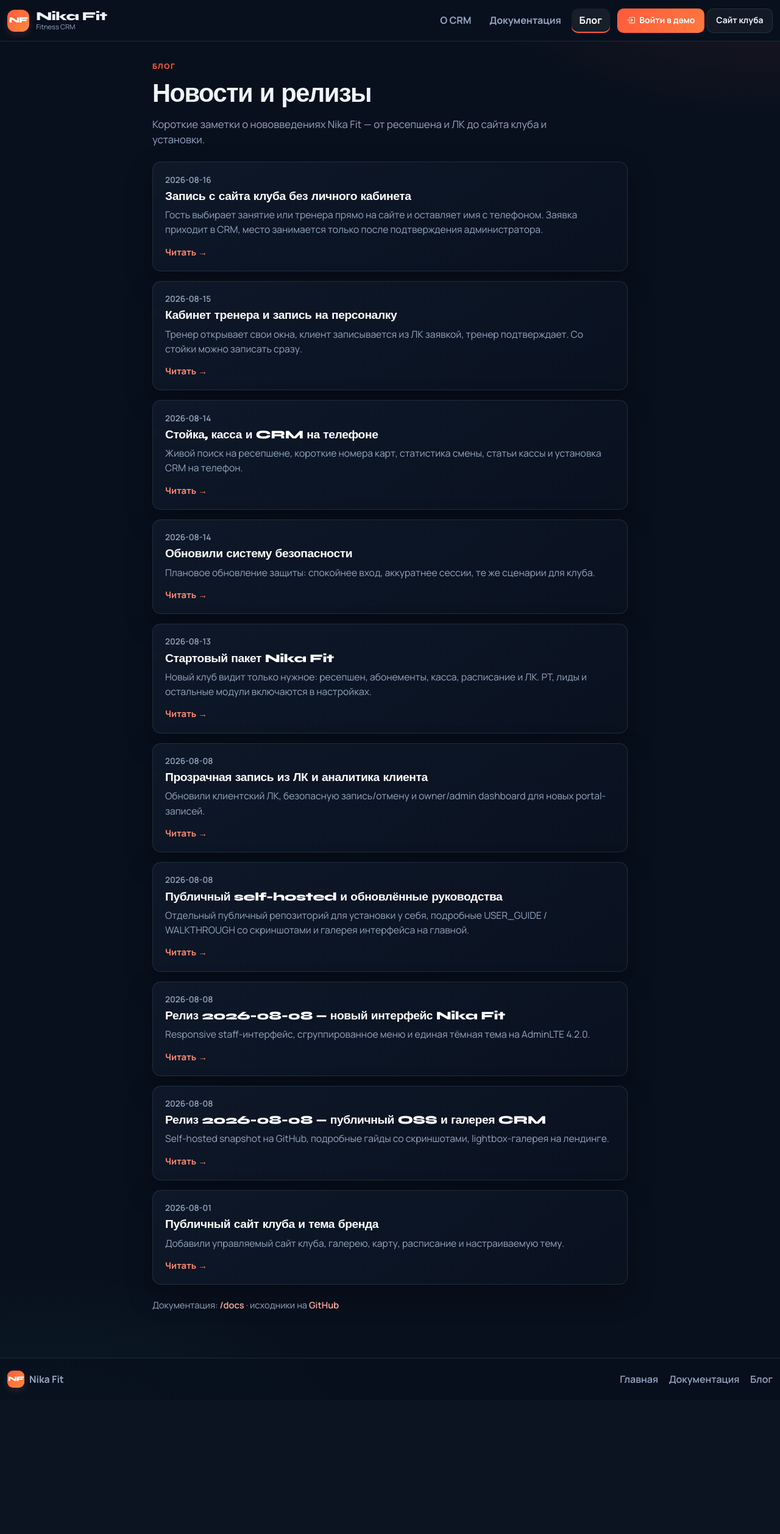
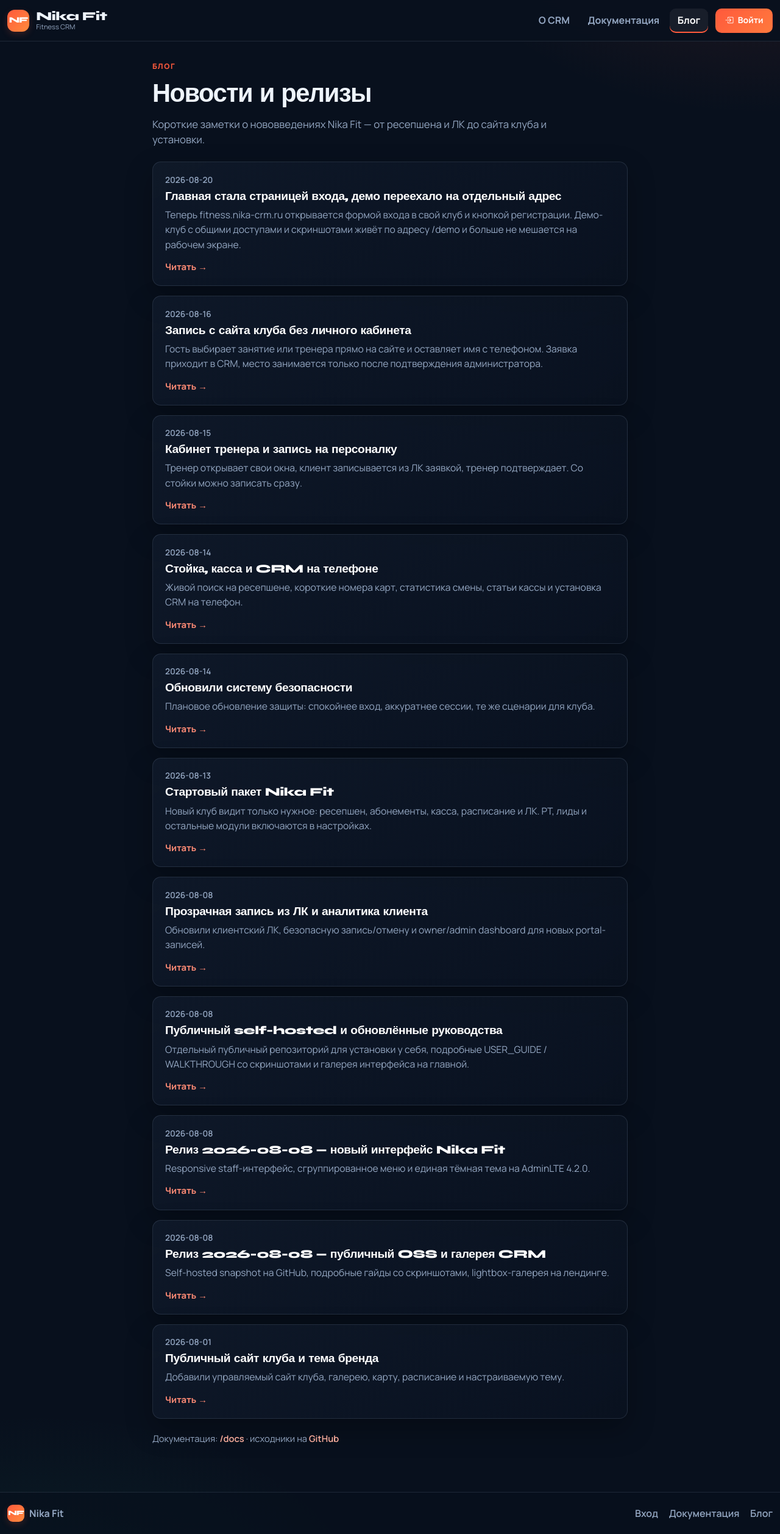
Before and after one commit to nika-sc/Nika-Fitness-CRM, a Flask app: page /blog in a window 1280 px wide. Shown: the whole page at 61% size. Before the commit the page ends 2281 px from the top, so only its background shows below. Run offline with Flask 3, Linux system fonts and the light colour scheme; some libraries are stand-ins or nearby versions.

Commit message:
Release v0.1.17-selfhosted

```diff
--- a/docs/blog/desk-stats-cash-pwa-2026-08.md
+++ b/docs/blog/desk-stats-cash-pwa-2026-08.md
@@ -36,4 +36,4 @@ summary: Живой поиск на ресепшене, короткие ном
 
 Подробные шаги для стойки и кассы — в [руководстве](/docs) и сценарии рабочего дня.
 
-Демо: [fitness.nika-crm.ru](https://fitness.nika-crm.ru/). Вопросы: info@nika-sc.ru.
+Демо: [fitness.nika-crm.ru/demo](https://fitness.nika-crm.ru/demo). Вопросы: info@nika-sc.ru.
--- /dev/null
+++ b/docs/blog/entry-page-and-demo-2026-08.md
@@ -0,0 +1,34 @@
+---
+title: Главная стала страницей входа, демо переехало на отдельный адрес
+slug: entry-page-and-demo-2026-08
+date: 2026-08-20
+summary: Теперь fitness.nika-crm.ru открывается формой входа в свой клуб и кнопкой регистрации. Демо-клуб с общими доступами и скриншотами живёт по адресу /demo и больше не мешается на рабочем экране.
+---
+
+# Главная стала страницей входа, демо переехало на отдельный адрес
+
+Раньше по адресу `fitness.nika-crm.ru` открывалась длинная витрина: фотографии зала, скриншоты, тарифы, а где-то посередине — маленькое поле «Slug клуба». Человеку, которому дали ссылку на его собственную CRM, было непонятно, куда он попал: это реклама, чужой клуб или всё-таки его рабочее место.
+
+С 20 августа 2026 главная — это вход в систему.
+
+## Что на главной
+
+Слева форма: **клуб**, **логин**, **пароль** и кнопка «Войти». Раньше это были два шага — сначала указать клуб, потом на отдельной странице ввести логин и пароль. Теперь всё в одной форме.
+
+Справа — «Ещё нет клуба в системе?» и кнопка «Создать клуб». Регистрация никуда не делась, она просто перестала быть ссылкой мелким шрифтом.
+
+Внизу одна строка про демо, чтобы тот, кто зашёл присмотреться, всё-таки нашёл, куда нажать.
+
+## Демо теперь на /demo
+
+Всё демонстрационное уехало на [fitness.nika-crm.ru/demo](https://fitness.nika-crm.ru/demo): общие доступы к демо-клубу, личный кабинет клиента, публичный сайт клуба, скриншоты интерфейса, возможности и варианты установки.
+
+Наверху страницы прямо написано, что клуб показательный, данные вымышленные и периодически сбрасываются. Раньше это приходилось угадывать.
+
+## Верхнее меню
+
+Из шапки убрали кнопки «Войти в демо» и «Сайт клуба» — они вели в демо-клуб с любой страницы, включая документацию и блог. Вместо них «Войти» и «Демо-стенд».
+
+## Что делать владельцу клуба
+
+Ничего. Прямые ссылки вида `fitness.nika-crm.ru/t/вашклуб/login` работают как работали, закладки не сломались. Просто теперь можно давать сотрудникам короткий адрес `fitness.nika-crm.ru` и говорить «введи название клуба, логин и пароль».
--- a/docs/blog/security-update-2026-08.md
+++ b/docs/blog/security-update-2026-08.md
@@ -19,6 +19,6 @@ summary: Плановое обновление защиты: спокойнее
 
 ## Демо и свой сервер
 
-Одинаковое ядро. Демо на [fitness.nika-crm.ru](https://fitness.nika-crm.ru/) и установка у себя получают тот же слой защиты. Если ставите у себя — обновите код и примените миграции, как в документации.
+Одинаковое ядро. Демо на [fitness.nika-crm.ru/demo](https://fitness.nika-crm.ru/demo) и установка у себя получают тот же слой защиты. Если ставите у себя — обновите код и примените миграции, как в документации.
 
 Вопросы по обновлению: info@nika-sc.ru.
--- a/docs/blog/site-booking-requests-2026-08.md
+++ b/docs/blog/site-booking-requests-2026-08.md
@@ -51,4 +51,4 @@ summary: Гость выбирает занятие или тренера пря
 2. Примените миграцию `019_site_booking_requests`: `python scripts/run_migrations.py --legacy` (в Docker — через entrypoint при перезапуске).
 3. Проверьте в разделе **Сайт клуба**, что стоит галочка «Принимать заявки с сайта».
 
-Подробности — в [руководстве](/docs). Демо: [fitness.nika-crm.ru](https://fitness.nika-crm.ru/). Вопросы: info@nika-sc.ru.
+Подробности — в [руководстве](/docs). Демо: [fitness.nika-crm.ru/demo](https://fitness.nika-crm.ru/demo). Вопросы: info@nika-sc.ru.
--- a/docs/blog/trainer-cabinet-slots-2026-08.md
+++ b/docs/blog/trainer-cabinet-slots-2026-08.md
@@ -35,4 +35,4 @@ summary: Тренер открывает свои окна, клиент зап
 2. Примените миграции `016_trainer_slots` и `017_trainer_slot_confirm`: `python scripts/run_migrations.py --legacy` (Docker — через entrypoint при перезапуске).
 3. Привяжите учётную запись тренера, как выше.
 
-Подробности — в [руководстве](/docs). Демо: [fitness.nika-crm.ru](https://fitness.nika-crm.ru/). Вопросы: info@nika-sc.ru.
+Подробности — в [руководстве](/docs). Демо: [fitness.nika-crm.ru/demo](https://fitness.nika-crm.ru/demo). Вопросы: info@nika-sc.ru.
--- a/scripts/smoke_editions.py
+++ b/scripts/smoke_editions.py
@@ -60,6 +60,8 @@ def smoke_saas() -> None:
     eps = _endpoints(app)
     assert 'public.index' in eps
     assert 'platform.register' in eps
+    assert 'platform.login' in eps
+    assert 'platform.demo' in eps
     assert 'platform_admin.login' in eps
     assert any('/t/<slug>' in str(r) for r in app.url_map.iter_rules())
     print('saas OK', sorted(e for e in eps if e and e.startswith(('public.', 'platform'))))
--- a/templates/auth/login.html
+++ b/templates/auth/login.html
@@ -35,7 +35,7 @@
     {% endif %}
     {% if saas_mode %}
     <p class="muted" style="margin-top:1.2rem;">
-      <a href="{{ url_for('public.index') }}">Выбрать другой клуб</a>
+      <a href="{{ url_for('public.index') }}">Войти в другой клуб</a>
     </p>
     {% endif %}
   </div>
--- a/templates/public/base_public.html
+++ b/templates/public/base_public.html
@@ -3,7 +3,7 @@
 <head>
   <meta charset="utf-8">
   <meta name="viewport" content="width=device-width, initial-scale=1">
-  <meta name="robots" content="index, follow, max-image-preview:large">
+  {% block robots %}<meta name="robots" content="index, follow, max-image-preview:large">{% endblock %}
   <title>{% block title %}Бесплатная CRM для фитнес-клубов — Nika Fitness CRM{% endblock %}</title>
   <meta name="description" content="{% block meta_description %}Nika Fitness CRM — бесплатная open-source CRM для фитнес-клубов: ресепшен, абонементы, расписание, ЛК с QR и сайт клуба. Self-hosted на Linux или Windows.{% endblock %}">
   <meta name="keywords" content="{% block meta_keywords %}бесплатная CRM для фитнес клуба, CRM фитнес open source, абонементы, ресепшен, расписание занятий, ЛК клиента, Nika Fitness CRM, self-hosted{% endblock %}">
@@ -53,13 +53,15 @@
           <li class="nav-item"><a class="nav-link {% if ep.startswith('public.docs') %}active{% endif %}" href="{{ url_for('public.docs') }}">Документация</a></li>
           <li class="nav-item"><a class="nav-link {% if ep.startswith('public.blog') %}active{% endif %}" href="{{ url_for('public.blog') }}">Блог</a></li>
           <li class="nav-item">
-            <a class="ml-btn ml-btn-primary btn-sm ms-lg-2" href="{{ url_for('auth.login', slug='nika') }}">
-              <i class="bi bi-box-arrow-in-right" aria-hidden="true"></i> Войти в демо
+            <a class="ml-btn ml-btn-primary btn-sm ms-lg-2" href="{{ url_for('public.index') }}">
+              <i class="bi bi-box-arrow-in-right" aria-hidden="true"></i> Войти
             </a>
           </li>
+          {% if saas_mode %}
           <li class="nav-item">
-            <a class="ml-btn ml-btn-ghost btn-sm" href="{{ url_for('club_public.landing', slug='nika') }}">Сайт клуба</a>
+            <a class="ml-btn ml-btn-ghost btn-sm" href="{{ url_for('platform.demo') }}">Демо-стенд</a>
           </li>
+          {% endif %}
           {% endblock %}
         </ul>
       </div>
@@ -77,7 +79,8 @@
         <strong>Nika Fit</strong>
       </div>
       <div class="public-footer-links">
-        <a href="{{ url_for('public.index') }}">Главная</a>
+        <a href="{{ url_for('public.index') }}">Вход</a>
+        {% if saas_mode %}<a href="{{ url_for('platform.demo') }}">Демо-стенд</a>{% endif %}
         <a href="{{ url_for('public.docs') }}">Документация</a>
         <a href="{{ url_for('public.blog') }}">Блог</a>
       </div>
--- a/templates/public/docs_page.html
+++ b/templates/public/docs_page.html
@@ -21,7 +21,7 @@
   </article>
   <div class="d-flex flex-wrap gap-2 mt-3">
     <a class="btn secondary" href="{{ url_for('public.docs') }}">Все разделы</a>
-    <a class="btn secondary" href="{{ url_for('public.index') }}#deploy">Варианты развёртывания</a>
+    <a class="btn secondary" href="{{ url_for('public.docs_about') }}">О продукте</a>
   </div>
 </div>
 {% endblock %}
```
Also changed, not shown: app/routes/auth.py (+28 -15 lines), docs/ABOUT.md (+3 -3 lines), tests/test_dr_snapshot_script.py (added, +13 -0 lines), README.md, docs/CHANGELOG.md.
